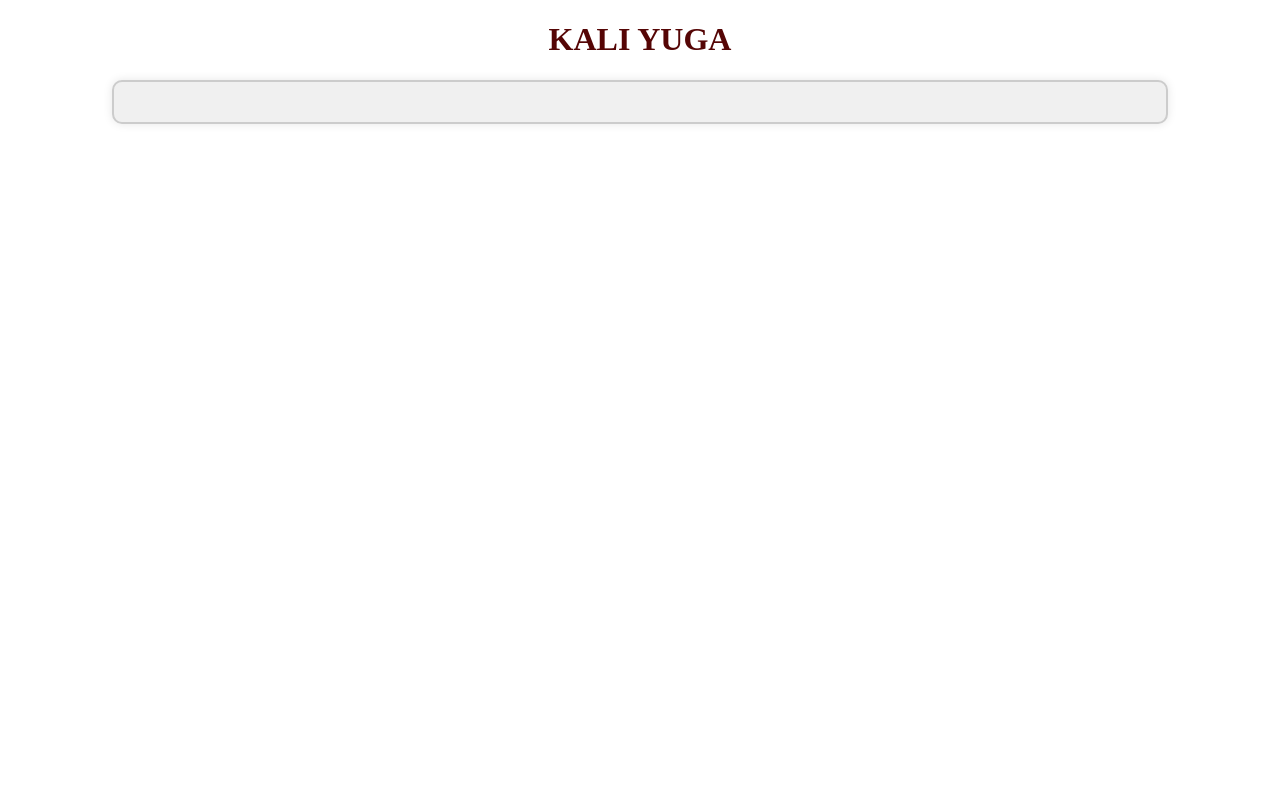
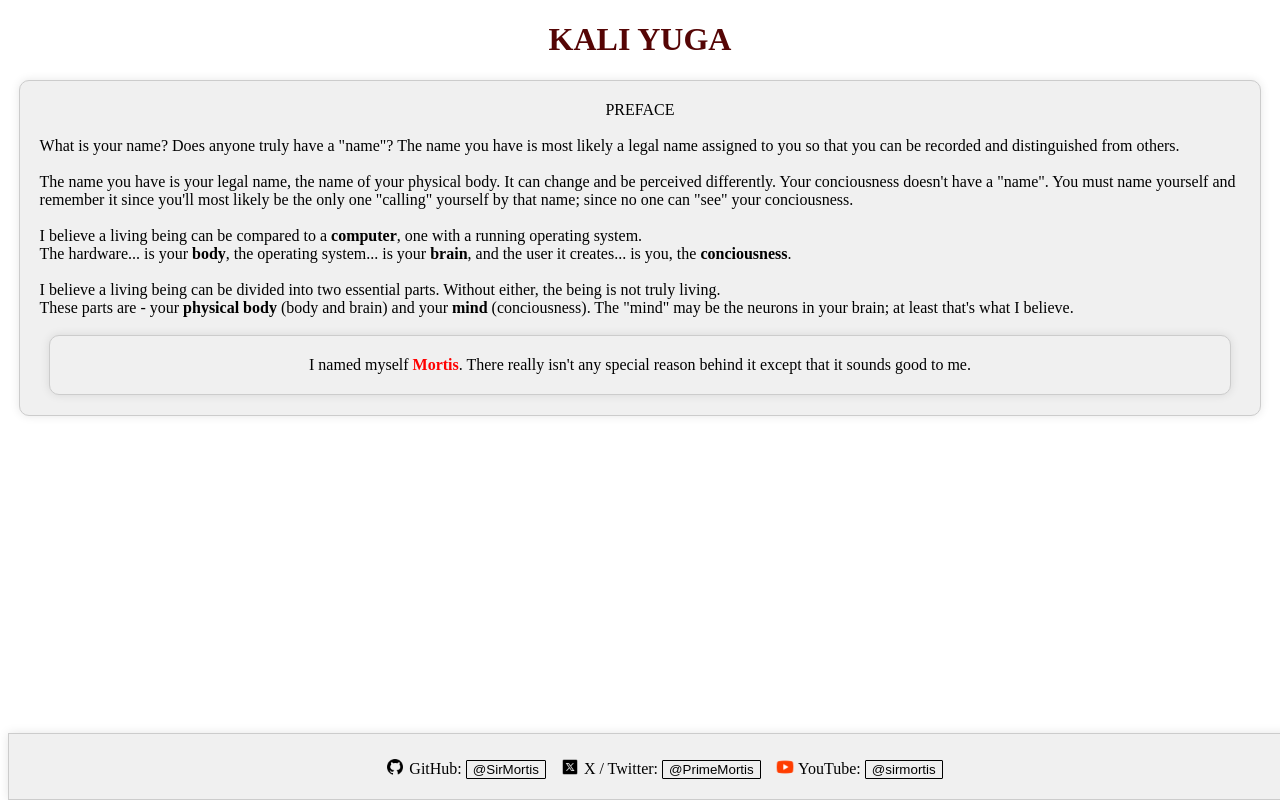
Before and after one commit to PrimeMortis/kaliyuga, a plain HTML site: page index.html in a window 1280 px wide. Drawn offline with Linux system fonts and the light colour scheme.

Commit message:
added stuff

```diff
--- a/index.html
+++ b/index.html
@@ -10,24 +10,76 @@
 </head>
 
 <style>
-    button:hover {
+
+    button:hover
+    {
         cursor: pointer;
     }
 
-    .big-box {
-        width: 80%;
+    .button_mod
+    {
+        border: 1px solid #000000;
+        border-radius: 1px;
+        margin-right: 10px;
+    }
+
+    .button_mod:hover
+    {
+        transition-duration: 0.2s;
+        border-color: rgb(255, 0, 0);
+        background-color: rgb(0, 0, 0);
+        color: #ffffff;
+
+    }
+
+    .button_mod:not(:hover)
+    {
+        transition-duration: 0.3s;
+
+    }
+
+    a.button_link
+    {
+        text-decoration: none;
+    }
+
+    .icon
+    {
+        transform: translateY(3px);
+        width: 20px;
+        height: auto;
+    }
+
+
+    .background_box
+    {
+        width: 95%;
         margin: 0 auto;
         padding: 20px;
         background-color: #f0f0f0;
-        border: 2px solid #ccc;
+        border: 1px solid #ccc;
         border-radius: 10px;
         box-shadow: 0 0 10px rgba(0, 0, 0, 0.1);
     }
 
-    body {
+    .end_box
+    {
+        position:fixed;
+        bottom: 0;
+        width: 100%;
+        margin: 0 auto;
+        padding: 20px;
+        background-color: #f0f0f0;
+        border: 1px solid #ccc;
+        box-shadow: 0 0 10px rgba(0, 0, 0, 0.1);
+    }
+
+    body
+    {
         background-color: #ffffff;
         color: #000000;
     }
+
 </style>
 
 <body>
@@ -37,9 +89,53 @@
         </div>
     </h1>
 
-    <div style="text-align: center;" class="big-box">
+    <div style="text-align: left;" class="background_box">
+
+        <div style="text-align: center;">
+            PREFACE
+        </div>
+        <br>
+
+        What is your name? Does anyone truly have a "name"? The name you have is most likely a legal name assigned to
+        you so that you can be recorded and distinguished from others.
+        <br><br>
+        The name you have is your legal name, the name of your physical body. It can change and be perceived
+        differently. Your conciousness doesn't have a "name". You must name yourself and remember it since you'll most
+        likely be the only one "calling" yourself by that name; since no one can "see" your conciousness.
+        <br><br>
+        I believe a living being can be compared to a <b>computer</b>, one with a running operating system.
+        <br>
+        The hardware... is your <b>body</b>, the operating system... is your <b>brain</b>, and the user it creates... is
+        you, the <b>conciousness</b>.
+        <br><br>
+        I believe a living being can be divided into two essential parts. Without either, the being is not truly living.
+        <br>
+        These parts are - your <b>physical body</b> (body and brain) and your <b>mind</b> (conciousness). The "mind" may
+        be the neurons in your brain; at least that's what I believe.
+        <br><br>
+
+        <div style="text-align: center;" class="background_box">
+
+            I named myself <b><span style="color: red;"> Mortis</span></b>. There really isn't any special reason behind
+            it except that it sounds good to me.
+
+        </div>
 
     </div>
+
+    <br>
+
+    <div style="text-align: center;" class="end_box">
+
+        <a href="https://github.com/" target="_blank"> <img src="images/GitHub.png" class="icon"></a> GitHub: <a href="https://github.com/SirMortis" target="_blank" class="button_link"> <button class="button_mod">@SirMortis</button> </a>
+
+        <a href="https://x.com/" target="_blank"> <img src="images/Twitter.png" class="icon"></a> X / Twitter: <a href="https://x.com/PrimeMortis" target="_blank" class="button_link"> <button class="button_mod">@PrimeMortis</button> </a>
+
+        <a href="https://youtube.com/" target="_blank"> <img src="images/YouTube.png" class="icon"></a> YouTube: <a href="https://youtube.com/@sirmortis" target="_blank" class="button_link"> <button class="button_mod">@sirmortis</button> </a>
+
+
+    </div>
+
 </body>
 
 </html>
```
Also changed, not shown: images/GitHub.png (added), images/Twitter.png (added), images/YouTube.png (added).
